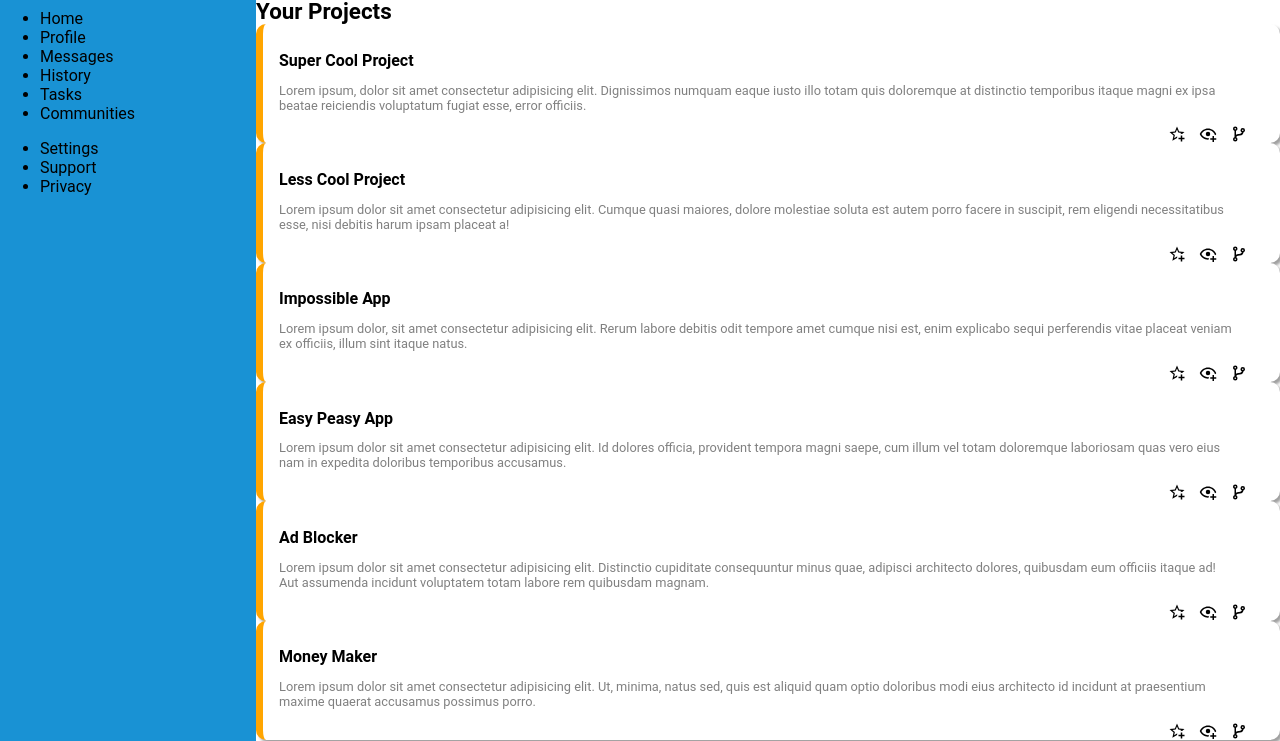
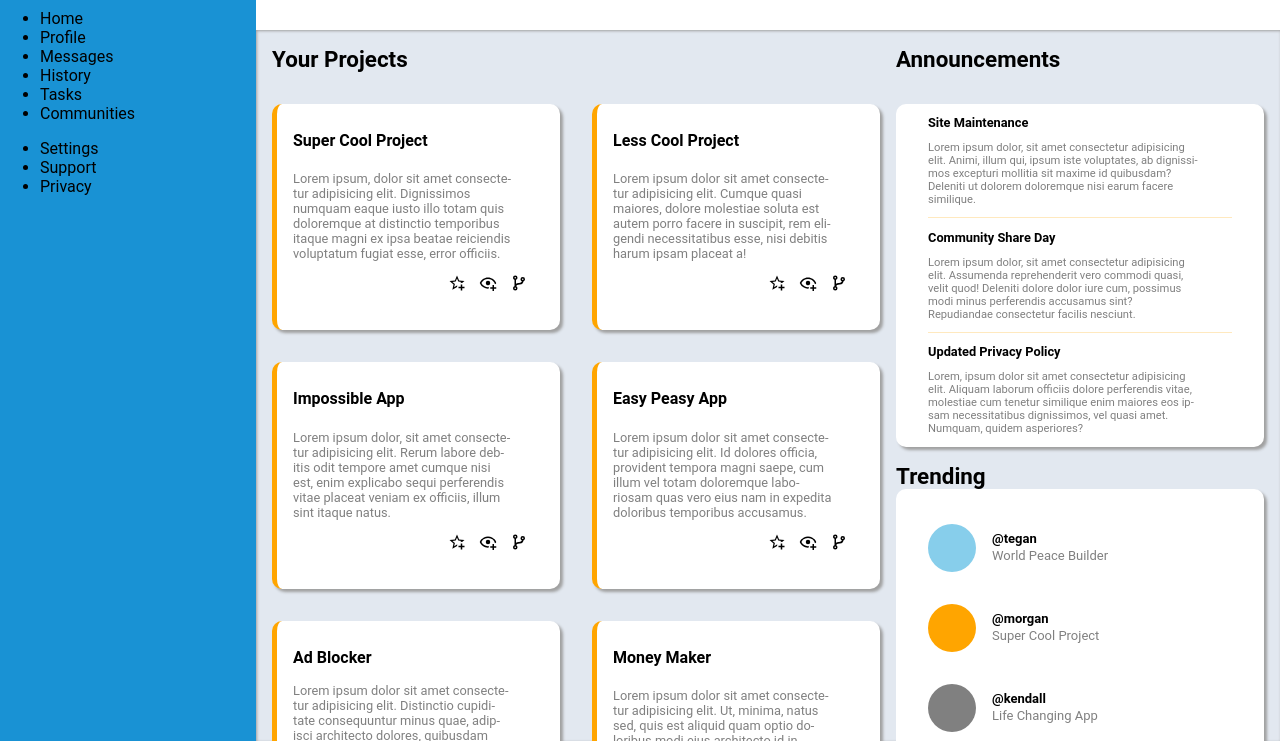
Before and after one commit to Jonathan-D-N/dashboard, a plain HTML site: page index.html in a window 1280 px wide. Shown: the part 59-800 px from the top of the page. Drawn offline with Linux system fonts and the light colour scheme.

Commit message:
refactor, update class names

```diff
--- a/stylesheet.css
+++ b/stylesheet.css
@@ -37,76 +37,42 @@ h4 {
     font-size: 1.4rem;
     margin: 0;
 }
-
-.mainContent {
+/******************
+CONTENT (CARDS)
+******************/
+.content {
     grid-row: 2/4;
-    padding: 1rem 1rem 2rem 1rem;
+    padding: 1rem 0 2rem 1rem;
     background-color: var(--main-gray);
     box-shadow: inset 1px 1px 3px var(--gray-shadow);
     display: grid;
-    gap: 2rem;
-    grid-template-columns: auto minmax(200px, 400px);
+    grid-template-columns: minmax(400px, 850px) minmax(200px, 400px);
     max-height: 100%;
+    overflow: auto;
+    scrollbar-width: none;
 }
 
-.mainContent .projects {
+.content::-webkit-scrollbar {
+    display: none;
+}
+/****
+Main 6 cards
+****/
+.projectsGrid {
     display: grid;
-    grid-template-columns:  minmax(200px, 1fr) minmax(200px, 1fr);
+    grid-template-columns:  minmax(200px, 400px) minmax(200px, 400px);
     grid-template-rows: auto 1fr 1fr 1fr;
     gap: 2rem;
 }
 
-.projects > h4 {
+.projectsGrid > h4 {
     grid-column: 1/3;
-}
-
-.mainContent .announcementsContainer {
-    grid-column: 2 / 3;
-    margin-right: 1rem;
-    display: grid;
-    grid-template-rows: 1fr 1fr;
-}
-
-.content .announcementsContainer > h4 {
-    margin: 0;
-}
-
-.content .announcementsContainer > div {
-    display: flex;
-    flex-direction: column;
-}
-
-.announcements {
-    display: flex;
-    flex-direction: column;
-}
-
-.announcements > h4 {
-    margin-bottom: 2rem;
-}
-
-.announcements > div {
-    flex: 1;
-}
-
-.trending {
-    display: flex;
-    flex-direction: column;
-}
-
-.trending > h4 {
-    margin-top: 1rem;
-    margin-bottom: 0.3rem;
-}
-
-.trending > div {
-    flex: 1;
 }
 
 .card {
     border-radius: 10px;
     background-color: var(--main-white);
-    border-left: 7px solid orange;
+    border-left: 5px solid orange;
     box-shadow: 3px 3px 3px var(--gray-shadow);
     padding-left: 1rem;
     padding-right: 1rem;
@@ -129,7 +95,9 @@ h4 {
     color: gray;
     flex: 3;
 }
-
+/****
+for SVGs
+****/
 .card > div {
     margin-right: 1rem;
     min-width: 5rem;
@@ -138,15 +106,32 @@ h4 {
     justify-content: space-between;
     flex: 2;
 }
+/*************
+RIGHT SIDE CARDS
+*************/
+.announcementsGrid {
+    margin-left: 1rem;
+    grid-column: 2 / 3;
+    margin-right: 1rem;
+    display: grid;
+    grid-template-rows: 1fr 1fr;
+}
 
-.rightCard {
-    padding-left: 2rem;
-    padding-right: 2rem;
-    border-radius: 10px;
-    background-color: var(--main-white);
-    box-shadow: 3px 3px 3px var(--gray-shadow);
+.announcementsGrid > h4 {
+    margin: 0;
+}
+
+.announcementsGrid > div {
     display: flex;
     flex-direction: column;
+}
+
+.announcementsGrid > div > h4 {
+    margin-bottom: 2rem;
+}
+
+.announcementsGrid > div > div {
+    flex: 1;
 }
 
 .right1 > h5 {
@@ -166,10 +151,25 @@ h4 {
     flex: 3;
 }
 
+.cardRight {
+    padding-left: 2rem;
+    padding-right: 2rem;
+    border-radius: 10px;
+    background-color: var(--main-white);
+    box-shadow: 3px 3px 3px var(--gray-shadow);
+    display: flex;
+    flex-direction: column;
+}
+
+.trending > h4 {
+    margin-top: 1rem;
+    margin-bottom: 0 !important;
+}
+
 .line {
-    background-color: lightgray;
     height: 1px;
     width: 100%;
+    background-color: rgb(255, 166, 0, 0.25);
 }
 
 .right2 {
@@ -183,6 +183,7 @@ h4 {
     margin-top: 1rem;
     margin-bottom: 1rem;
     display: flex;
+    flex-wrap: wrap;
 }
 
 .textWrapper {
```
